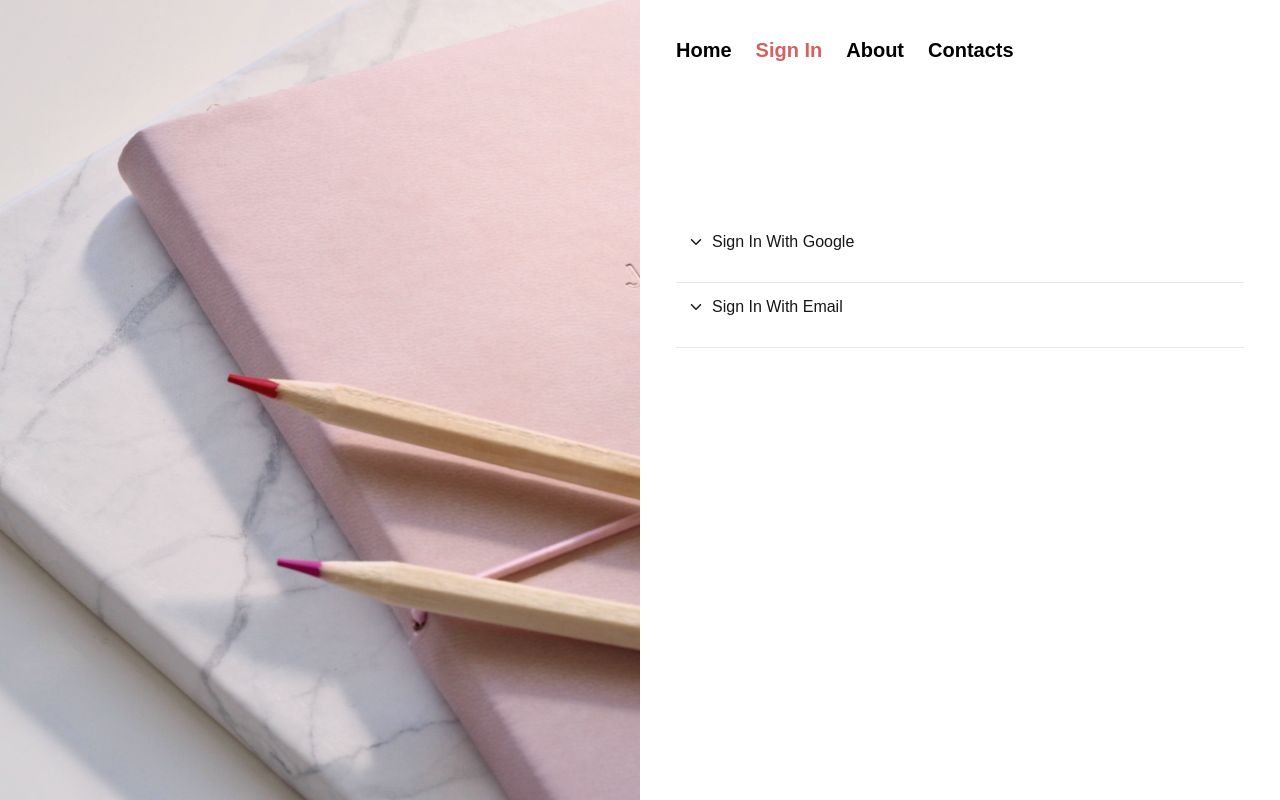
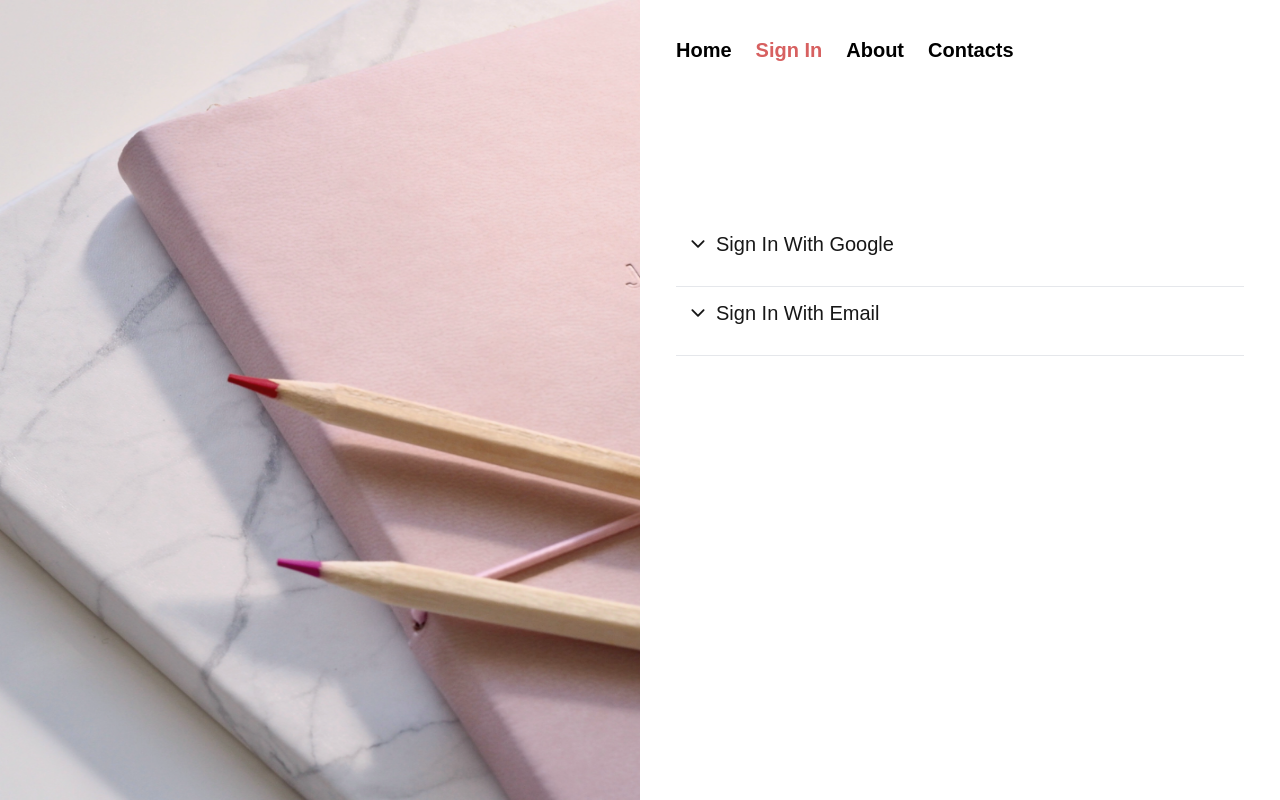
Before and after one commit to ElizaCalmau/Blog-App, a Next.js app: page /sign-in in a window 1280 px wide. Built offline with nearby package versions, Linux system fonts and the light colour scheme.

Commit message:
fixed font size for accordion title

```diff
--- a/src/app/components/Accordion.tsx
+++ b/src/app/components/Accordion.tsx
@@ -13,7 +13,7 @@ export const Accordion: React.FC<Prop> = ({ children, title }) => {
     return (
         <div className="border-b pb-4">
             <div
-                className="flex gap-2 items-center cursor-pointer p-3"
+                className="flex gap-2 items-center cursor-pointer p-3 text-xl"
                 onClick={handleOpen}
             >
                 <IoIosArrowDown
```
